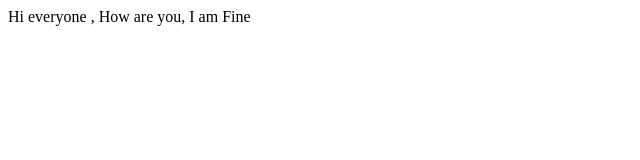
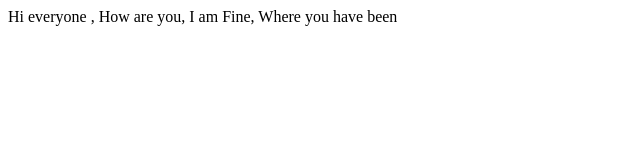
Before and after one commit to KampuAdil/UnderstandingGit, a plain HTML site: page index.html in a window 1280 px wide. Shown: the whole page, without its empty margins (0-640 px from the left). Drawn offline with Linux system fonts and the light colour scheme.

Commit message:
Update index again.html

```diff
--- a/index.html
+++ b/index.html
@@ -1 +1 @@
-<p> Hi everyone , How are you, I am Fine</p>
+<p> Hi everyone , How are you, I am Fine, Where you have been</p>
```
